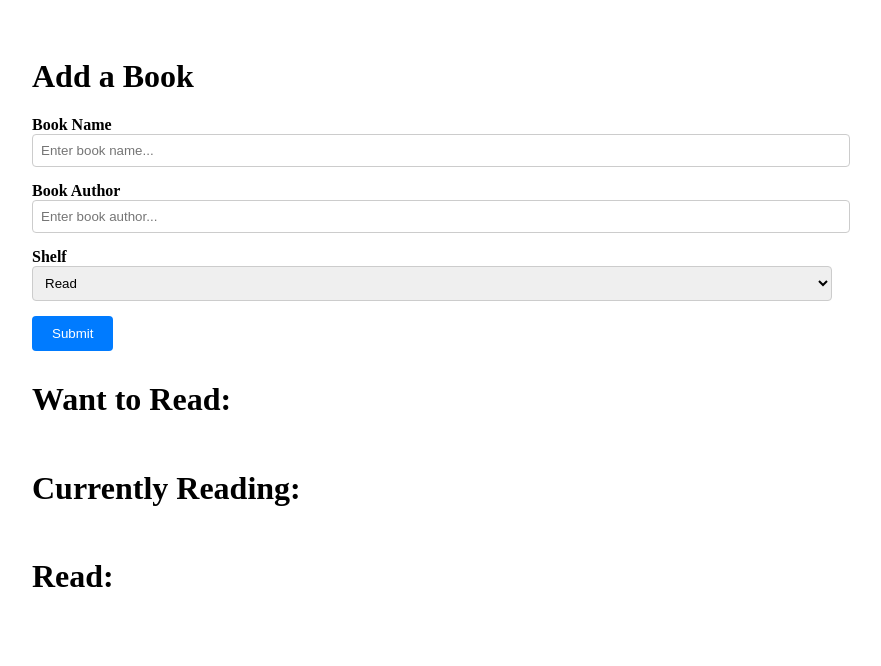
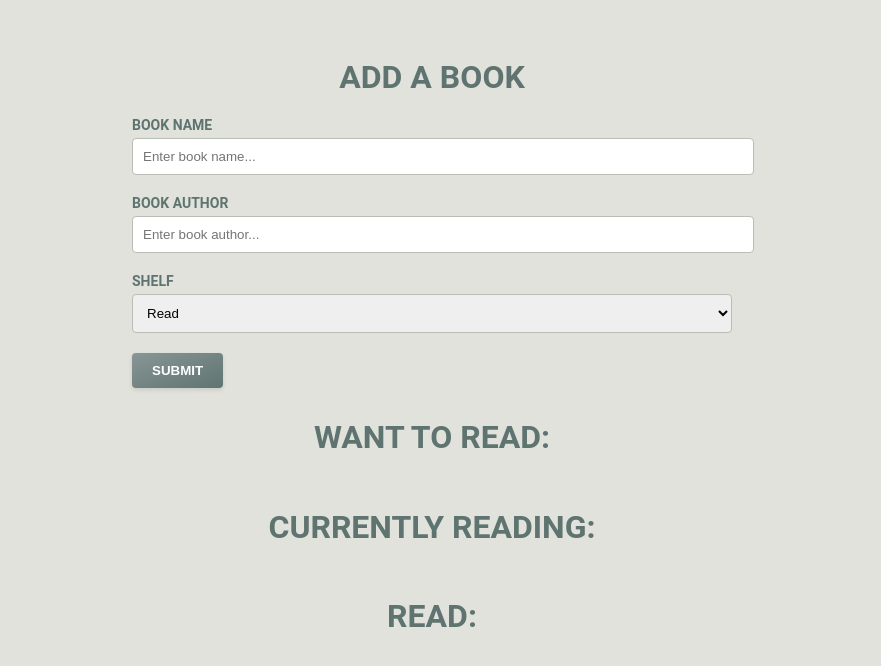
Before and after one commit to KristinaMacias/book-api, a plain HTML site: page index.html in a window 1280 px wide. Shown: the whole page, without its empty margins (208-1089 px from the left). Drawn offline with Linux system fonts and the light colour scheme; no server answers.

Commit message:
updated design

```diff
--- a/scripts.js
+++ b/scripts.js
@@ -6,7 +6,7 @@ const bookNameInput = document.getElementById("bookName-input");
 const bookAuthorInput = document.getElementById("bookAuthor-input");
 const bookReadInput = document.getElementById("status");
 const addBookButton = document.getElementById("submit");
-
+// display variables for dom
 const wantDisplay = document.getElementById("want-display");
 const currentDisplay = document.getElementById("current-display");
 const readDisplay = document.getElementById("read-display");
@@ -41,7 +41,7 @@ function displayBooks() {
   let books = bookList.map((book) => {
     return `
       <div class="book">
-          <h3>Title: ${book.bookName}</h3>
+          <h3 id="book-title">Title: ${book.bookName}</h3>
           <h4>Author: ${book.bookAuthor}</h4>
           <h4>Read Status: ${book.readStatus}</h4>
       </div>
--- a/styles.css
+++ b/styles.css
@@ -1,54 +1,100 @@
-.container {
-    max-width: 800px;
+:root {
+    --white: #ffffff;
+    --alabaster: #e0e2dbff;
+    --timberwolf: #d2d4c8ff;
+    --ash-gray: #b8bdb5ff;
+    --cadet-gray: #889696ff;
+    --hookers-green: #5f7470ff;
+
+    --primary-font: "Roboto", Arial, sans-serif;
+  }
+
+  body {
+    background-color: var(--alabaster);
+    font-family: var(--primary-font);
+    font-size: 16px;
+  }
+
+  .container {
+    max-width: 600px; /* Update the max-width for better readability on smaller screens */
     margin: 0 auto;
     padding: 20px;
   }
 
   .form-group {
-    margin-bottom: 15px;
+    margin-bottom: 20px;
   }
 
   label {
     display: block;
     font-weight: bold;
+    text-transform: uppercase;
+    font-size: 14px;
+    margin-bottom: 5px;
+    color: var(--hookers-green);
   }
 
   input[type="text"],
   select {
     width: 100%;
-    padding: 8px;
-    border: 1px solid #ccc;
+    padding: 10px;
+    border: 1px solid var(--ash-gray);
     border-radius: 4px;
   }
 
   button {
     padding: 10px 20px;
-    background-color: #007bff;
-    color: #fff;
+    background: linear-gradient(to bottom right, var(--cadet-gray), var(--hookers-green));
+    color: white;
     border: none;
     border-radius: 4px;
     cursor: pointer;
+    box-shadow: 0 2px 4px rgba(0, 0, 0, 0.1);
+    text-transform: uppercase; /* Add uppercase text transformation for consistency */
+    font-weight: bold; /* Add font-weight for emphasis */
   }
 
   h1 {
     margin-top: 30px;
+    text-align: center;
+    text-transform: uppercase;
+    font-size: 32px;
+    font-weight: 700;
+    color: var(--hookers-green);
   }
 
   .book-list {
     display: grid;
     grid-template-columns: repeat(auto-fit, minmax(300px, 1fr));
     gap: 20px;
+    background-color: var(--alabaster);
   }
 
   .book {
-    background-color: #f4f4f4;
+    background-color: var(--white);
     padding: 20px;
     border-radius: 4px;
+    margin-bottom: 20px;
+    text-align: center;
+    box-shadow: 0 2px 4px rgba(0, 0, 0, 0.1);
   }
 
-  .book h3,
+  #book-title {
+    font-size: 20px;
+    font-weight: bold;
+    color: var(--cadet-gray);
+    margin-bottom: 10px;
+  }
+
+  .book h3 {
+    margin: 0;
+    margin-bottom: 5px;
+    color: var(--cadet-gray);
+  }
+
   .book h4 {
     margin: 0;
+    color: var(--hookers-green);
   }
 
   /* Media query for mobile devices */
```
Also changed, not shown: 1 other file.
